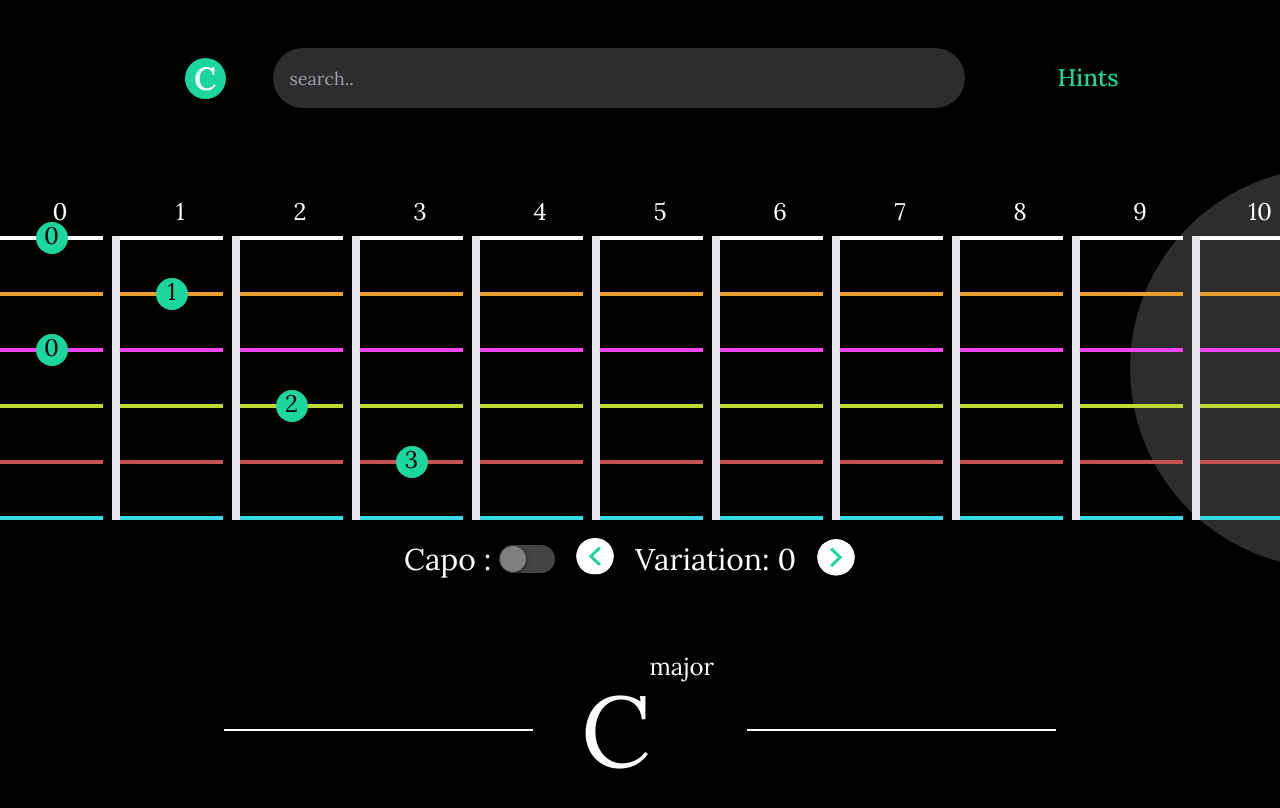
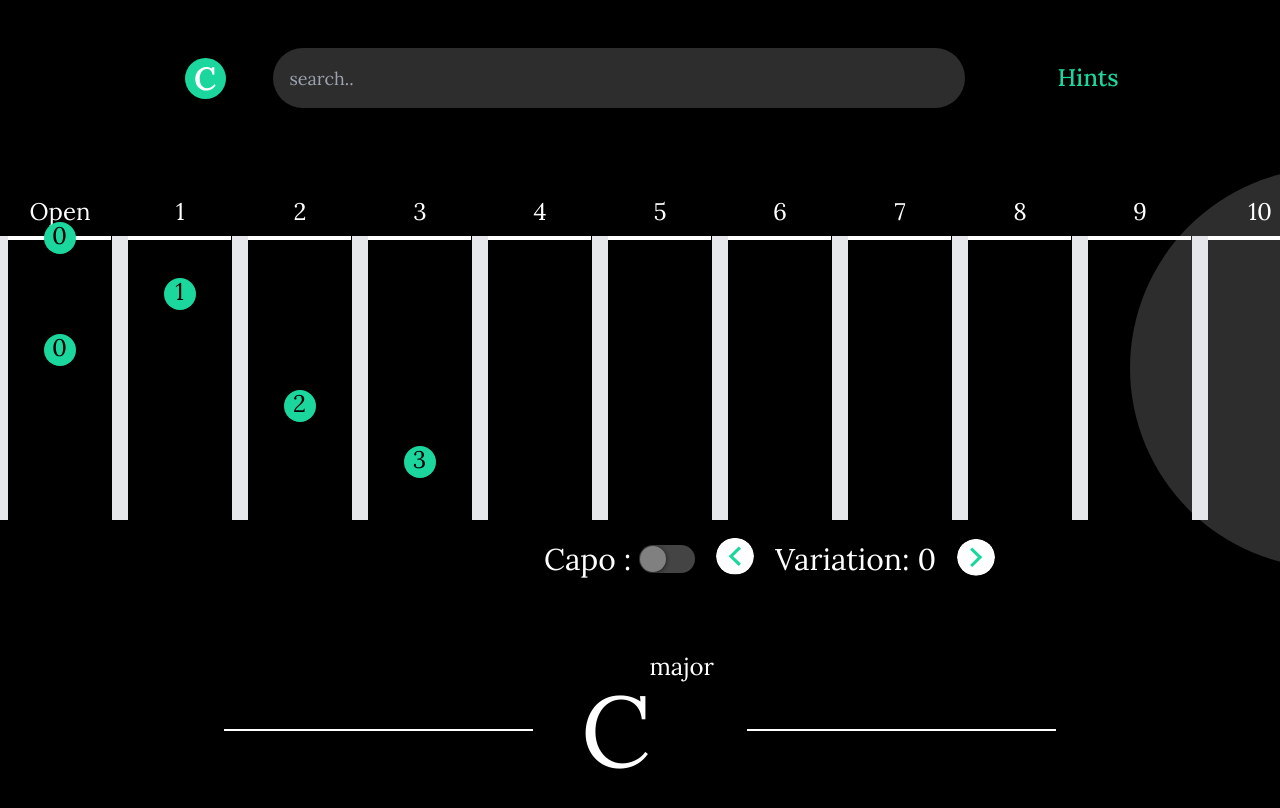
Before and after one commit to sharmamayank221/diachords, a Next.js app: page /chords/cmajor in a window 1280 px wide. Shown: the top 808 px of the page. Built offline with nearby package versions, Linux system fonts and the light colour scheme.

Commit message:
fix variation button

```diff
--- a/src/components/Fret.tsx
+++ b/src/components/Fret.tsx
@@ -1,5 +1,6 @@
 import React from "react";
 import useGetStringNumAndFretNum from "@/helpers/getStringNumAndFretNum";
+import Image from "next/image";
 
 interface IFret {
   stringNum?: number;
@@ -10,6 +11,7 @@ interface IFret {
   fingersToUse?: number[];
   fretId?: number;
   fretIndex?: number;
+  baseFret?: number;
 }
 
 export default function Fret({
@@ -17,10 +19,12 @@ export default function Fret({
   fingersToUse,
   fretId,
   fretIndex,
+  baseFret,
 }: IFret) {
   const FingerPositionOnStringsWithFretNums = useGetStringNumAndFretNum(
     fretsToUse as number[],
-    fingersToUse as number[]
+    fingersToUse as number[],
+    baseFret as number
   );
 
   const Strings = [
@@ -39,25 +43,27 @@ export default function Fret({
           obj.stringNumber === stringObj.stringNum && obj.fretNumber === fretId
       );
 
-      console.log(matchingObj, "st");
+      console.log(matchingObj, "mat");
 
       return {
         ...stringObj,
         fingerNum: matchingObj && matchingObj.fingerNumber,
         fretNum: matchingObj && matchingObj.fretNumber,
+        baseFret: baseFret,
       };
     }
   );
+  console.log(StringsWithMatchedFingerNumbersOfAGivenChord, "bae");
 
   return (
     <div className="flex flex-col items-center">
       <p className="text-white text-center pb-2 text-2xl font-Lora">
-        {fretIndex}
+        {fretIndex === 0
+          ? "Open"
+          : baseFret && fretIndex && baseFret - 1 + fretIndex}
       </p>
       <div
-        className={`b-1 h-[284px] w-[120px] relative b-[#FFF] border-r-8 border-l-[${
-          fretIndex === 0 ? "0" : "8px"
-        }] border-collapse`}
+        className={`b-1 h-[284px] w-[120px] relative b-[#FFF] border-r-8 border-l-8 border-collapse`}
         id={`fret-1`}
       >
         {StringsWithMatchedFingerNumbersOfAGivenChord?.map((stirng: any) => {
--- a/src/components/Guitar.tsx
+++ b/src/components/Guitar.tsx
@@ -36,13 +36,18 @@ interface IGuitar {
 }
 
 export default function Guitar({ data }: IGuitar) {
-  const Frets = [0, 1, 2, 3, 4, 5, 6, 7, 8, 9, 10, 11, 12, 13];
+  console.log(data, "data");
+  const Frets = [0, 1, 2, 3, 4, 5, 6, 7, 8, 9, 10, 11, 12];
   const [checked, setChecked] = React.useState<boolean>();
 
   const [position, setPosition] = React.useState(0);
   const [fretsToUse, setFretsToUse] = React.useState(
     data?.positions?.[0]?.frets
   );
+  const base = data?.positions?.filter(
+    (item: any) => item.frets === fretsToUse
+  );
+
   const hasCapo = data?.positions?.filter(
     (item: any) => item?.frets === fretsToUse
   )?.[0]?.capo;
@@ -61,7 +66,8 @@ export default function Guitar({ data }: IGuitar) {
 
   const pos = useGetStringNumAndFretNum(
     fretsToUse as number[],
-    fingersToUse as number[]
+    fingersToUse as number[],
+    base?.[0]?.baseFret as number
   );
 
   const fretObjects = Frets.map((fretNum) => {
@@ -73,8 +79,6 @@ export default function Guitar({ data }: IGuitar) {
     };
   });
 
-  console.log(fretObjects, "fo");
-
   const hasBar = data?.positions?.filter(
     (item: any) => item.frets === fretsToUse
   );
@@ -85,16 +89,16 @@ export default function Guitar({ data }: IGuitar) {
     }
 
     // position + 1 is to sync position outside and inside the handlenext and handlePrev func
-    setFretsToUse(data?.positions?.[position + 1]?.frets);
-    setFingersToUse(data?.positions?.[position + 1]?.fingers);
+    setFretsToUse(data?.positions?.[position]?.frets);
+    setFingersToUse(data?.positions?.[position]?.fingers);
   };
 
   const handlePrevPosition = () => {
     if (position > 0) {
       setPosition((prev) => prev - 1);
     }
-    setFretsToUse(data?.positions?.[position - 1]?.frets);
-    setFingersToUse(data?.positions?.[position - 1]?.fingers);
+    setFretsToUse(data?.positions?.[position]?.frets);
+    setFingersToUse(data?.positions?.[position]?.fingers);
   };
   const baseFretDiv = document
     ?.getElementById(`fret-${hasBar?.[0]?.baseFret}`)
@@ -102,74 +106,8 @@ export default function Guitar({ data }: IGuitar) {
 
   return (
     <>
-      <div className="relative w-full h-full pt-14 ">
-        {/* <div className="strings relative ">
-          {checked && hasCapo && (
-            <div
-              className={`absolute top-[-10px] z-50`}
-              style={{
-                left: `${baseFretDiv && baseFretDiv.x + 50}px`,
-              }}
-            >
-              <Image
-                src="/capo.svg"
-                alt="capo"
-                width={36}
-                height={320}
-                className=""
-              />
-            </div>
-          )}
-          <div
-            className={` mt-6 mb-[55px] h-[0.5px] w-full bg-[#FFF] relative z-20`}
-            id="string-1"
-          >
-            <div className="bg-[#FFF] p-2 w-[100px] -translate-y-5 translate-x-6 rounded-full opacity-70 text-center">
-              1st string
-            </div>
-          </div>
-          <div
-            className={`relative mt-6 mb-[55px] h-[1.8px] w-full bg-[#EA9E2D] z-20`}
-            id="string-2"
-          >
-            <div className="bg-[#EA9E2D] p-2 w-[100px] -translate-y-5 translate-x-6 rounded-full opacity-70 text-center">
-              2nd string
-            </div>
-          </div>
-          <div
-            className={`relative mt-6 mb-[55px] h-[1.2px] w-full bg-[#F642EF] z-20`}
-            id="string-3"
-          >
-            <div className="bg-[#F642EF] p-2 w-[100px] -translate-y-5 translate-x-6 rounded-full opacity-70 text-center">
-              3rd string
-            </div>
-          </div>
-          <div
-            className={`relative mt-6 mb-[55px] h-[2px] w-full bg-[#C2D934] z-20`}
-            id="string-4"
-          >
-            <div className="bg-[#C2D934] p-2 w-[100px] -translate-y-5 translate-x-6 rounded-full opacity-70 text-center">
-              4th string
-            </div>
-          </div>
-          <div
-            className={`relative mt-6 mb-[55px] h-[3px] w-full bg-[#C65151] z-20`}
-            id="string-5"
-          >
-            <div className="bg-[#C65151] p-2 w-[100px] -translate-y-5 translate-x-6 rounded-full opacity-70 text-center">
-              5th string
-            </div>
-          </div>
-          <div
-            className={`relative mt-6 mb-[55px] h-1 w-full bg-[#38DBE5] z-20`}
-            id="string-6"
-          >
-            <div className="bg-[#38DBE5] p-2 w-[100px] -translate-y-5 translate-x-6 rounded-full opacity-70 text-center">
-              6th string
-            </div>
-          </div>
-        </div> */}
-        <div className=" container mx-auto">
+      <div className="relative w-full h-full pt-14 flex items-center container mx-auto">
+        <div className="">
           <div className="frets flex z-20 -mt-2 relative">
             {fretObjects.map((fret, idx) => {
               return (
@@ -211,6 +149,7 @@ export default function Guitar({ data }: IGuitar) {
                   fingersToUse={fingersToUse}
                   fretId={fret.fretId}
                   key={fret.fretId}
+                  baseFret={base?.[0]?.baseFret}
                   fretIndex={fret.fretNum}
                 />
               );
@@ -250,7 +189,7 @@ export default function Guitar({ data }: IGuitar) {
               );
             })}
           </div> */}
-          <div className="positions flex items-center justify-center w-full ">
+          <div className="positions flex items-center justify-center w-full container mx-auto">
             <label className="text-white font-Lora text-3xl flex items-center">
               Capo : {""}
               <Switch
--- a/src/helpers/getStringNumAndFretNum.ts
+++ b/src/helpers/getStringNumAndFretNum.ts
@@ -7,7 +7,11 @@ interface IPositionsToBePlaced {
 }
 
 // a function that will give me string number and fret number from the fret array's individual indexes
-function useGetStringNumAndFretNum(fret: number[], finger: number[]) {
+function useGetStringNumAndFretNum(
+  fret: number[],
+  finger: number[],
+  baseFret: number
+) {
   const [positionToPlaceFingers, setPositionToPlaceFingers] = React.useState<
     IPositionsToBePlaced[]
   >([]);
@@ -25,12 +29,13 @@ function useGetStringNumAndFretNum(fret: number[], finger: number[]) {
                 stringNumber: fret?.length - idx,
                 fretNumber: item,
                 fingerNumber: finger[idx],
+                baseFret: baseFret,
               },
             ] || []
         );
       });
     }
-  }, [finger, fret]);
+  }, [finger, fret, baseFret]);
   return positionToPlaceFingers.slice(-n);
 }
 
```
Also changed, not shown: public/headstock.svg (added).
